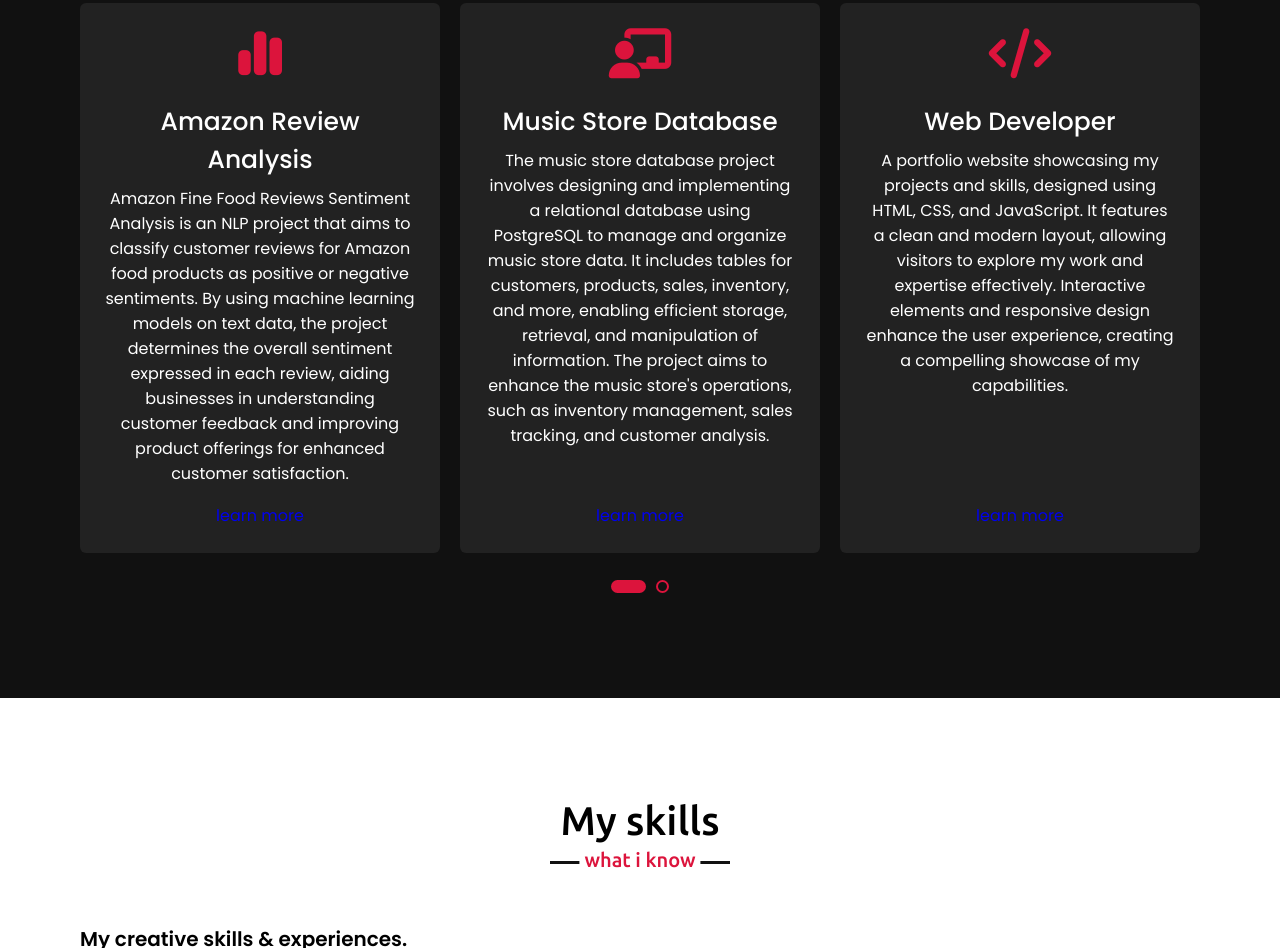
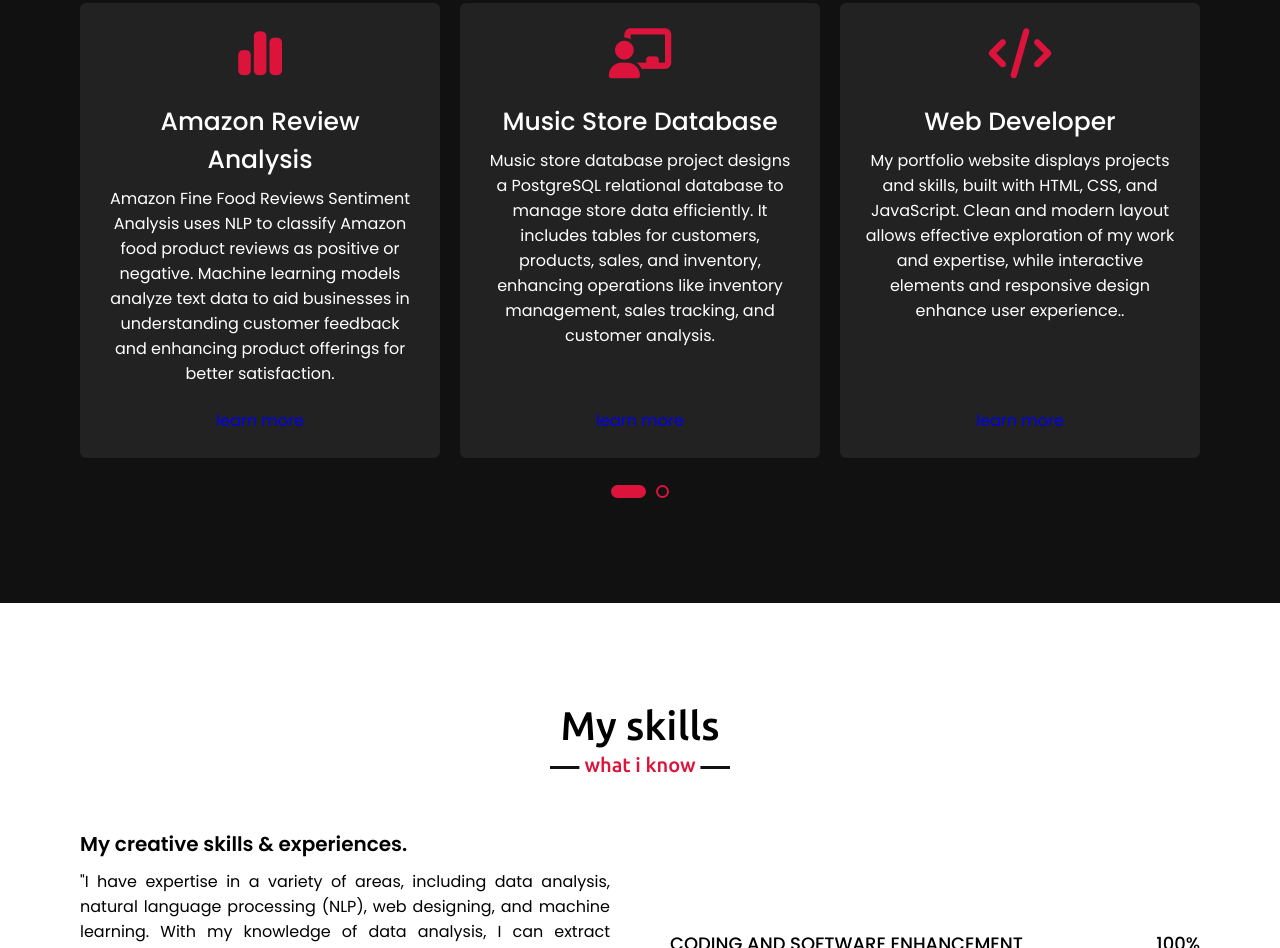
Before and after one commit to Aaditya-Mishra1/Aaditya-Mishra1.github.io, a plain HTML site: page index.html in a window 1280 px wide. Shown: the part 1756-2704 px from the top of the page. Drawn offline with nearby package versions, Linux system fonts and the light colour scheme.

Commit message:
Portfolio

```diff
--- a/index.html
+++ b/index.html
@@ -73,7 +73,7 @@
                     <div class="box">
                         <i class="fa fa-chart-simple"></i>
                         <div class="text">Unemployment Analysis</div>
-                        <p>The unemployment analysis project aims to examine and understand the various factors affecting unemployment rates within a given population, exploring trends, causes, and consequences. It involves data collection, statistical analysis, and interpretation to provide insights for policymakers and stakeholders in addressing unemployment challenges effectively.  </p>
+                        <p>Unemployment analysis project studies factors impacting joblessness in a population, exploring trends, causes, and consequences. Data collection, statistical analysis, and interpretation provide insights for policymakers to address challenges effectively.  </p>
                         <a href=""></a>
                         <a href="https://github.com/Aaditya-Mishra1/Unemployment_Analysis/blob/main/Unemployment_Anlysis.ipynb" target="_blank">learn more                                                  </a>
                     </div>
@@ -82,7 +82,8 @@
                     <div class="box">
                         <i class="fa fa-chart-simple"></i>
                         <div class="text">Amazon Review Analysis</div>
-                        <p>Amazon Fine Food Reviews Sentiment Analysis is an NLP project that aims to classify customer reviews for Amazon food products as positive or negative sentiments. By using machine learning models on text data, the project determines the overall sentiment expressed in each review, aiding businesses in understanding customer feedback and improving product offerings for enhanced customer satisfaction.  </p>
+                        <p>
+                            Amazon Fine Food Reviews Sentiment Analysis uses NLP to classify Amazon food product reviews as positive or negative. Machine learning models analyze text data to aid businesses in understanding customer feedback and enhancing product offerings for better satisfaction.  </p>
                         <a href=""></a>
                         <a href="https://github.com/Aaditya-Mishra1/Amazon-Fine-Food-Reviews-Sentiment-Analysis/blob/main/Amazon%20Fine%20Food%20Reviews%20Sentiment%20Analysis.ipynb" target="_blank">learn more                                                  </a>
                     </div>
@@ -91,7 +92,7 @@
                     <div class="box">
                         <i class="fa fa-chalkboard-user"></i>
                         <div class="text">Music Store Database</div>
-                        <p>The music store database project involves designing and implementing a relational database using PostgreSQL to manage and organize music store data. It includes tables for customers, products, sales, inventory, and more, enabling efficient storage, retrieval, and manipulation of information. The project aims to enhance the music store's operations, such as inventory management, sales tracking, and customer analysis.</p>
+                        <p>Music store database project designs a PostgreSQL relational database to manage store data efficiently. It includes tables for customers, products, sales, and inventory, enhancing operations like inventory management, sales tracking, and customer analysis.</p>
                         <a href="https://github.com/Aaditya-Mishra1/Music-Store-Database/blob/main/Music%20Store%20Database.sql" target="_blank">learn more</a>
                     </div>
                 </div>
@@ -100,7 +101,7 @@
                         <i class="fa fa-code"></i>
                         <div class="text">Web Developer</div>
                         <p>
-                            A portfolio website showcasing my projects and skills, designed using HTML, CSS, and JavaScript. It features a clean and modern layout, allowing visitors to explore my work and expertise effectively. Interactive elements and responsive design enhance the user experience, creating a compelling showcase of my capabilities.</p>
+                            My portfolio website displays projects and skills, built with HTML, CSS, and JavaScript. Clean and modern layout allows effective exploration of my work and expertise, while interactive elements and responsive design enhance user experience..</p>
                         <a href="#">learn more</a>
                     </div>
                 </div>
--- a/style.css
+++ b/style.css
@@ -300,7 +300,7 @@ section .title::after {
   padding: 10px; /* Adjust padding as needed */
   cursor: pointer;
   transition: all 0.3s ease;
-  height: 550px; /* Set a fixed height for all cards */
+  height: 455px; /* Set a fixed height for all cards */
 }
 
 .Hobbies .carousel .card:hover {
```
